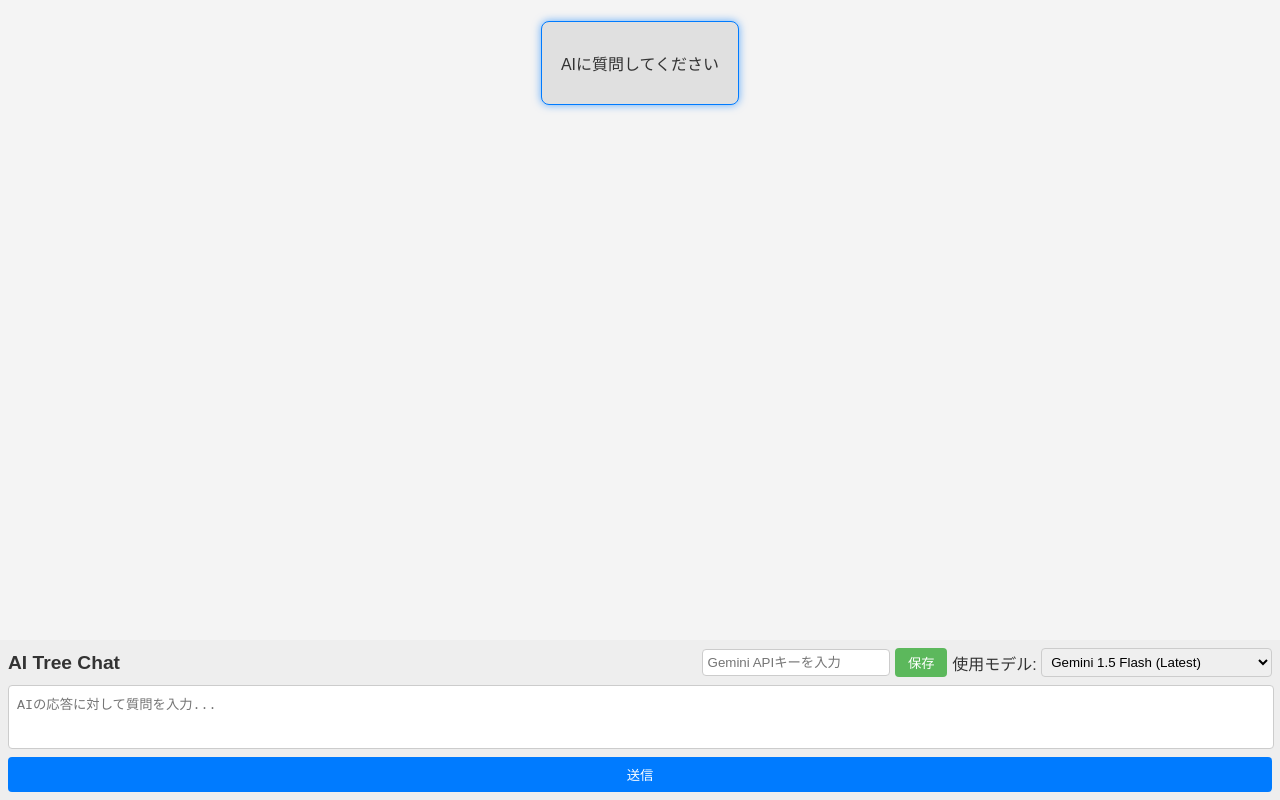
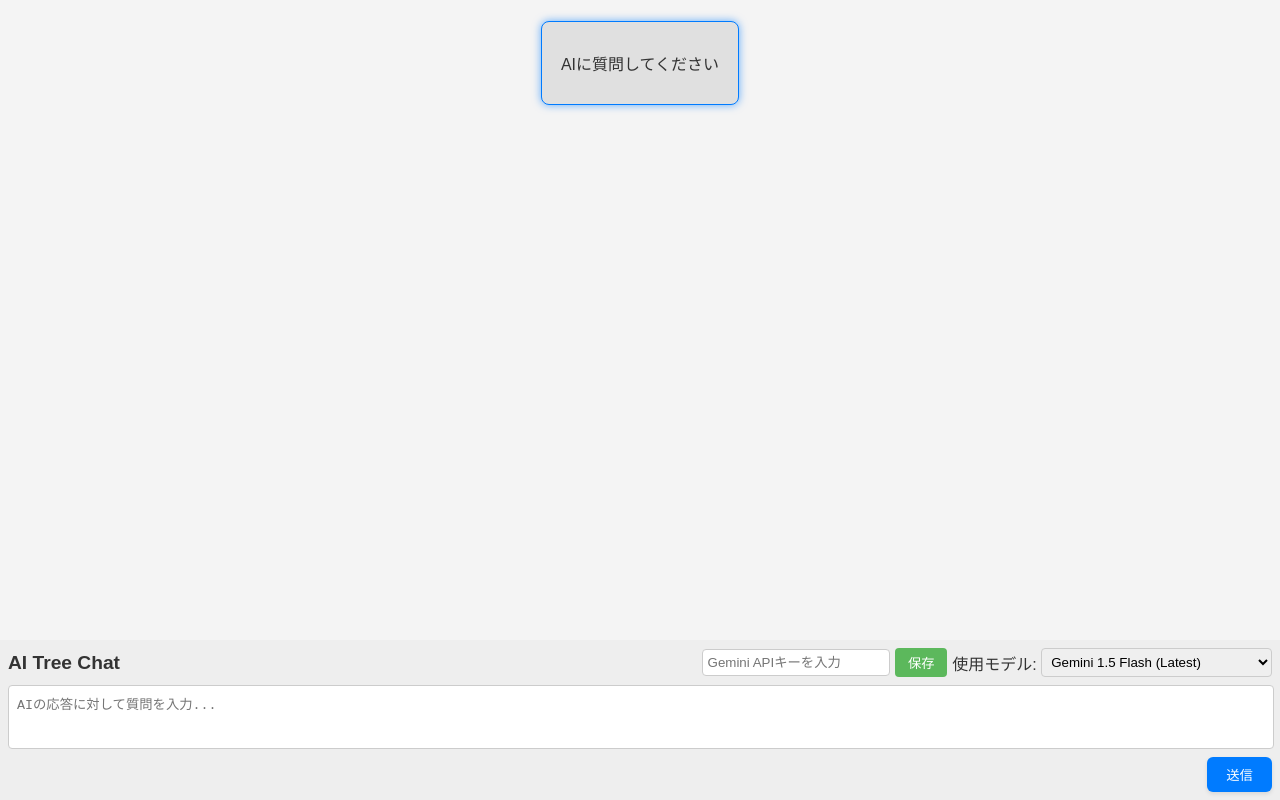
Before and after one commit to nyanko3141592/TreeAIChat, a website built with Vite: page index.html in a window 1280 px wide. Built offline with nearby package versions, Linux system fonts and the light colour scheme; some packages are replaced by stand-ins of ours.

Commit message:
送信ボタンのスタイルを改善: パディングとボーダー半径を調整し、ホバー時のボックスシャドウを追加。全体的なUIの一貫性を向上。

```diff
--- a/style.css
+++ b/style.css
@@ -158,15 +158,18 @@ footer {
 }
 
 #input-area button#send-button {
-  padding: 0.5rem 1rem;
+  padding: 0.5rem 1.2rem;
   background-color: #007bff;
   color: white;
   border: none;
-  border-radius: 4px;
+  border-radius: 6px;
   cursor: pointer;
-  width: 100%;
+  align-self: flex-end;
+  transition: background-color 0.2s ease-in-out, box-shadow 0.2s ease-in-out;
+  box-shadow: 0 2px 4px rgba(0, 0, 0, 0.1);
 }
 
 #input-area button#send-button:hover {
   background-color: #0056b3;
+  box-shadow: 0 3px 6px rgba(0, 0, 0, 0.15);
 }
```
